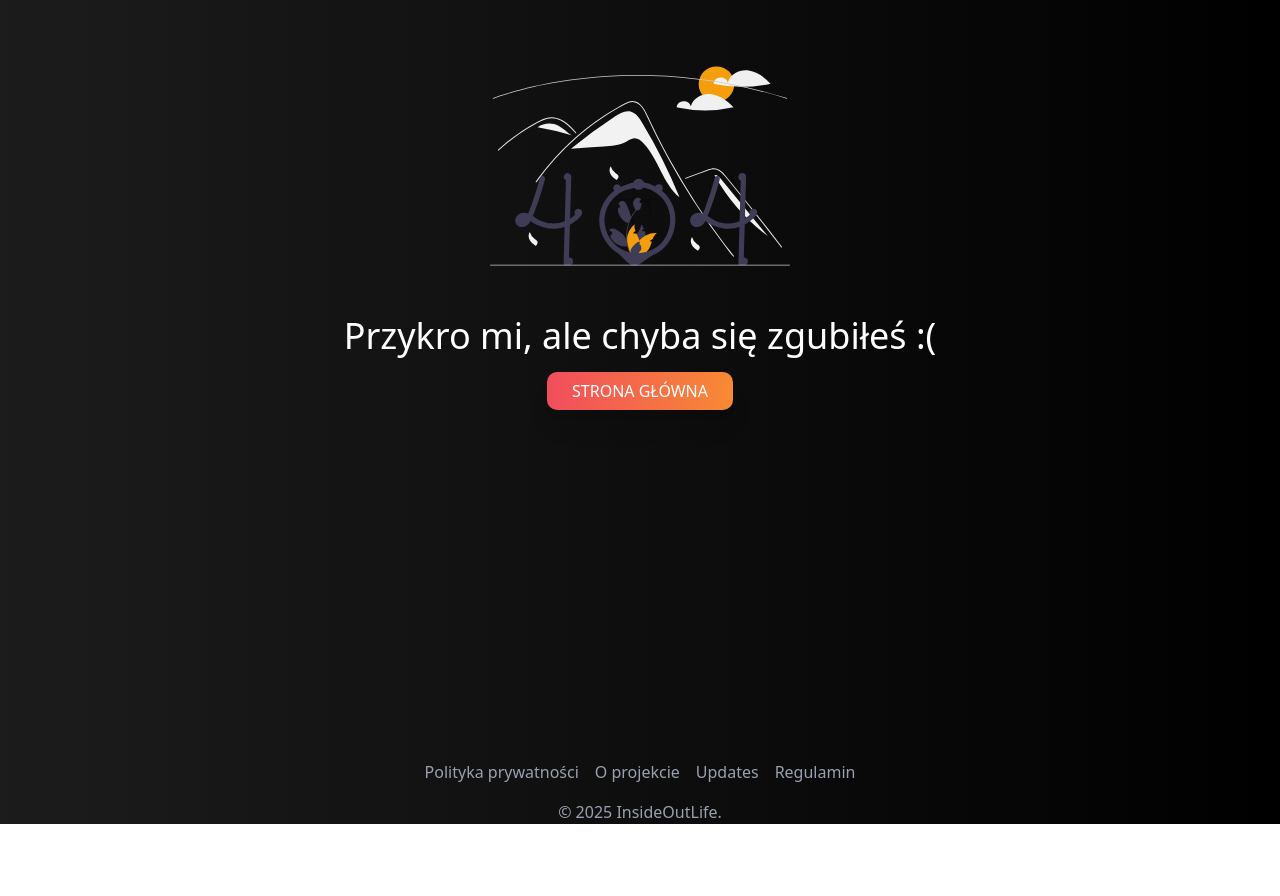
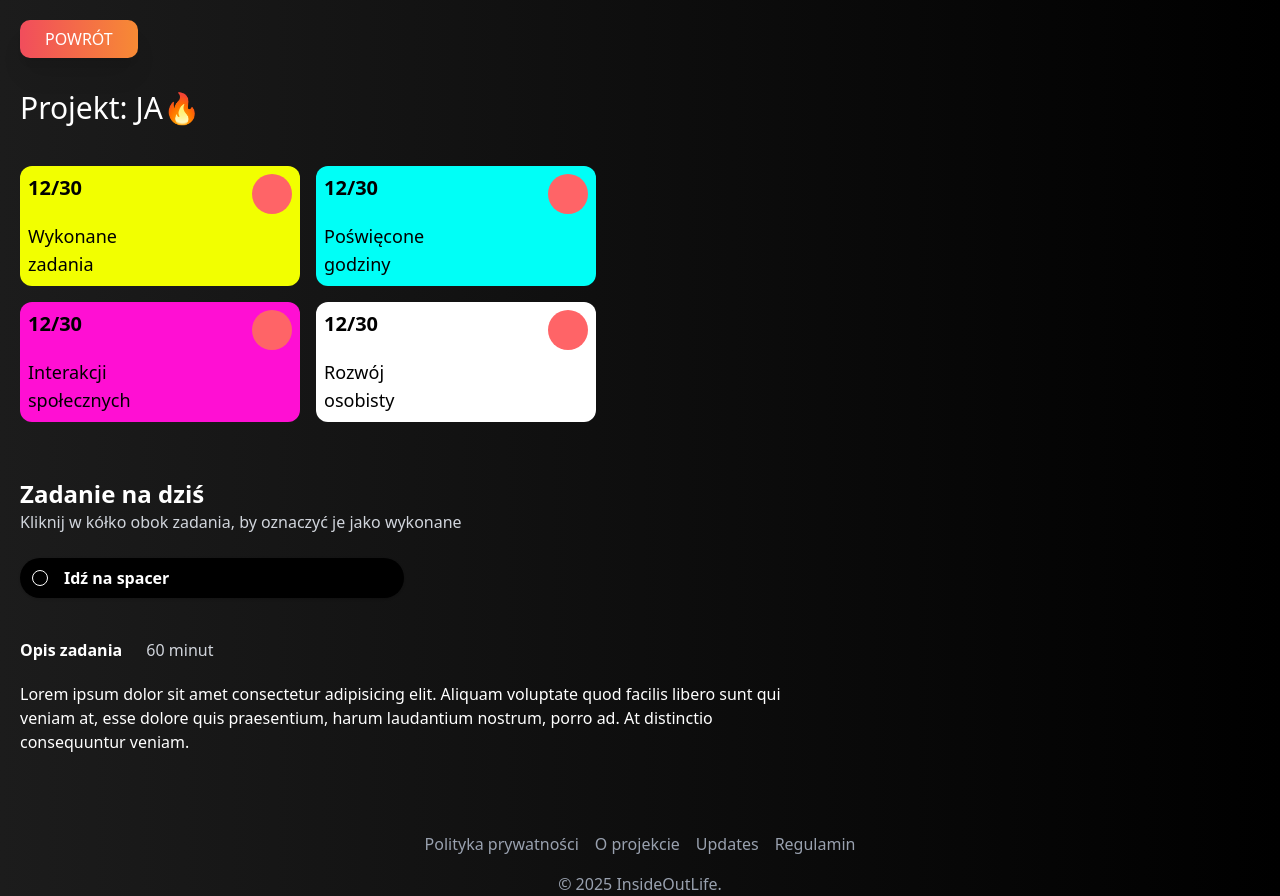
Before and after one commit to maciek617/insideoutlife, a Nuxt app: page /app/challenges/1 in a window 1280 px wide. Before the commit the page ends 824 px from the top, so only its background shows below. Built offline with nearby package versions, Linux system fonts and the light colour scheme; no server answers.

Commit message:
challenges intro

```diff
--- /dev/null
+++ b/app/components/challenges/CurrentTask.vue
@@ -0,0 +1,36 @@
+<template>
+  <div>
+    <p class="text-2xl font-bold">Zadanie na dziś</p>
+    <p class="font-thin text-gray-300">
+      Kliknij w kółko obok zadania, by oznaczyć je jako wykonane
+    </p>
+
+    <div
+      class="text-white bg-black rounded-full flex items-center px-3 py-2 gap-4 mt-6 max-w-sm shadow"
+    >
+      <div
+        @click="$emit('taskDone')"
+        class="w-4 h-4 bg-transparent border rounded-full cursor-pointer hover:bg-white transition-colors"
+      ></div>
+      <p class="font-bold">Idź na spacer</p>
+    </div>
+
+    <div class="mt-10 max-w-3xl">
+      <p class="font-bold">
+        Opis zadania <span class="font-thin ml-5 text-gray-300">60 minut</span>
+      </p>
+      <p class="mt-5 font-thin">
+        Lorem ipsum dolor sit amet consectetur adipisicing elit. Aliquam
+        voluptate quod facilis libero sunt qui veniam at, esse dolore quis
+        praesentium, harum laudantium nostrum, porro ad. At distinctio
+        consequuntur veniam.
+      </p>
+    </div>
+  </div>
+</template>
+
+<script lang="ts" setup>
+const emits = defineEmits(["taskDone"]);
+</script>
+
+<style></style>
--- /dev/null
+++ b/app/components/challenges/GetBadge.vue
@@ -0,0 +1,24 @@
+<template>
+  <div>
+    <p class="text-2xl font-bold max-w-[240px]">
+      Wykonałeś już wszystkie zadania!
+    </p>
+    <p class="font-thin text-gray-300 mt-2">
+      Lorem ipsum, dolor sit amet consectetur adipisicing elit. Necessitatibus
+      cum aliquid!
+    </p>
+
+    <div class="mt-10 lg:flex lg:items-center lg:gap-10">
+      <div class="w-32 h-32 rounded-full bg-red-400"></div>
+      <button
+        class="font-bold shadow bg-[#6FFF00] text-black rounded-full px-5 py-1.5 mt-4 cursor-pointer hover:text-black hover:bg-white transition-colors"
+      >
+        Odbierz nagodę!
+      </button>
+    </div>
+  </div>
+</template>
+
+<script lang="ts" setup></script>
+
+<style></style>
--- /dev/null
+++ b/app/components/challenges/NextTask.vue
@@ -0,0 +1,20 @@
+<template>
+  <div>
+    <p class="text-2xl font-bold max-w-sm">
+      Gratulacje wykonałeś zadanie. Wróć tutaj jutro!
+    </p>
+    <p class="mt-10 font-bold">Jutrzejsze zadanie</p>
+    <div
+      class="text-white bg-black rounded-full flex items-center px-3 py-2 gap-4 mt-2 max-w-sm shadow"
+    >
+      <div class="font-bold text-gray-500 flex justify-around w-full">
+        <p>Idź na trening</p>
+        <p>11:22:33</p>
+      </div>
+    </div>
+  </div>
+</template>
+
+<script lang="ts" setup></script>
+
+<style></style>
--- /dev/null
+++ b/app/components/challenges/StatWidget.vue
@@ -0,0 +1,29 @@
+<template>
+  <div :class="avaibleColors[props.color]" class="text-black rounded-xl">
+    <div class="flex justify-between p-2">
+      <p class="font-extrabold text-xl">
+        {{ props.currentStat }}/{{ props.availableStat }}
+      </p>
+      <div class="w-10 h-10 bg-red-400 rounded-full"></div>
+    </div>
+    <p class="w-1/2 px-2 pb-2 font-thin text-lg">{{ props.title }}</p>
+  </div>
+</template>
+
+<script lang="ts" setup>
+const props = defineProps<{
+  color: "yellow" | "blue" | "pink" | "white";
+  currentStat: number;
+  availableStat: number;
+  title: string;
+}>();
+
+const avaibleColors = {
+  yellow: "bg-[#F2FF00]",
+  blue: "bg-[#00FFF7]",
+  pink: "bg-[#FF0FD3]",
+  white: "bg-[#FFFFFF]",
+};
+</script>
+
+<style></style>
--- /dev/null
+++ b/app/components/challenges/Widget.vue
@@ -0,0 +1,16 @@
+<template>
+  <div class="bg-[#CCFF00] px-4 py-2 rounded-xl max-w-sm">
+    <p class="font-extrabold text-xl">Projekt: JA</p>
+    <p class="font-thin text-lg">Miesięczna podróż w głąb siebie</p>
+
+    <button
+      class="shadow bg-black text-white rounded-full px-10 py-1.5 mt-8 cursor-pointer hover:text-black hover:bg-white transition-colors"
+    >
+      Zacznij!
+    </button>
+  </div>
+</template>
+
+<script lang="ts" setup></script>
+
+<style></style>
--- a/app/components/use/Nav.vue
+++ b/app/components/use/Nav.vue
@@ -81,6 +81,11 @@
             📚 Artykuły
           </li>
         </NuxtLink>
+        <!-- <NuxtLink to="/app/challenges">
+          <li class="hover:bg-[#262626] p-2 rounded cursor-pointer">
+            🔥 Wyzwania
+          </li>
+        </NuxtLink> -->
         <NuxtLink to="/app/profile">
           <li class="hover:bg-[#262626] p-2 rounded cursor-pointer">
             👤 Profil
--- /dev/null
+++ b/app/pages/app/challenges/[slug].vue
@@ -0,0 +1,56 @@
+<template>
+  <div class="container mx-auto p-5 min-h-screen">
+    <NuxtLink to="/app/challenges">
+      <UseButton text="Powrót" />
+    </NuxtLink>
+
+    <div class="text-white mt-8">
+      <h1 class="text-2xl lg:text-3xl 2xl:text-4xl">Projekt: JA🔥</h1>
+
+      <div class="grid grid-cols-2 gap-4 max-w-xl mt-10">
+        <ChallengesStatWidget
+          color="yellow"
+          title="Wykonane zadania"
+          :current-stat="12"
+          :available-stat="30"
+        />
+        <ChallengesStatWidget
+          color="blue"
+          title="Poświęcone godziny"
+          :current-stat="12"
+          :available-stat="30"
+        />
+        <ChallengesStatWidget
+          color="pink"
+          title="Interakcji społecznych"
+          :current-stat="12"
+          :available-stat="30"
+        />
+        <ChallengesStatWidget
+          color="white"
+          title="Rozwój osobisty"
+          :current-stat="12"
+          :available-stat="30"
+        />
+      </div>
+
+      <div class="mt-14">
+        <ChallengesCurrentTask
+          @task-done="showNextTask = true"
+          class="transition-all"
+          :class="
+            showNextTask ? 'opacity-0 translate-y-1/2 fixed ' : 'opacity-100'
+          "
+        />
+        <ChallengesNextTask v-show="showNextTask" />
+        <!-- <ChallengesGetBadge /> -->
+      </div>
+    </div>
+  </div>
+</template>
+
+<script lang="ts" setup>
+const showNextTask = ref(false);
+</script>
+
+<style></style>
--- /dev/null
+++ b/app/pages/app/challenges/index.vue
@@ -0,0 +1,19 @@
+<template>
+  <div class="container mx-auto p-10 min-h-screen">
+    <NuxtLink to="/app/dashboard">
+      <UseButton text="Powrót" />
+    </NuxtLink>
+
+    <div class="text-white mt-6">
+      <h1 class="text-2xl lg:text-3xl 2xl:text-4xl">Dostępne wyzwania🔥</h1>
+    </div>
+
+    <div class="mt-10">
+      <ChallengesWidget />
+    </div>
+  </div>
+</template>
+
+<script lang="ts" setup></script>
+
+<style></style>
```
